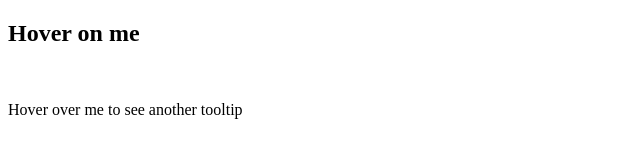
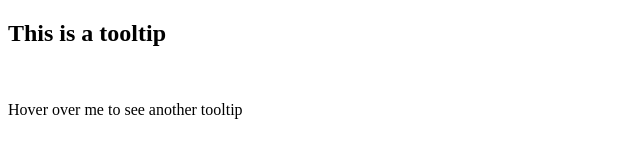
Before and after one commit to acciojob/react-composition-3-hemant0933, a React app: page / in a window 1280 px wide. Shown: the top 160 px of the page, without its empty margins (0-640 px from the left). Built offline with nearby package versions, Linux system fonts and the light colour scheme.

Commit message:
submitting code-Tue May 30 2023 19:23:31 GMT+0530 (India Standard Time)

```diff
--- a/src/components/App.js
+++ b/src/components/App.js
@@ -10,7 +10,7 @@
   return (
     <div>
          <Tooltip text={text}>
-            <h2 className="tooltip">Hover on me</h2>
+            <h2 className="tooltip">This is a tooltip</h2>
          </Tooltip><br/>
          <Tooltip text={text}>
            <p className="tooltip">Hover over me to see another tooltip</p>
```
